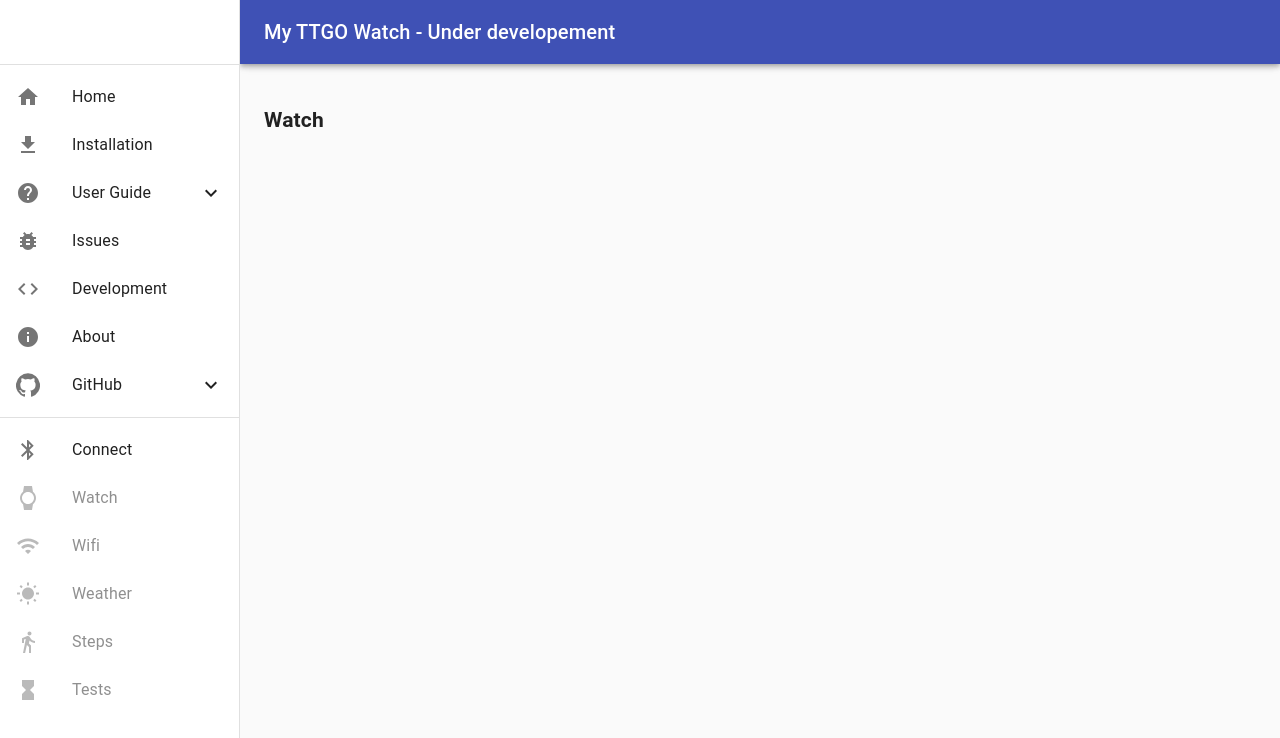
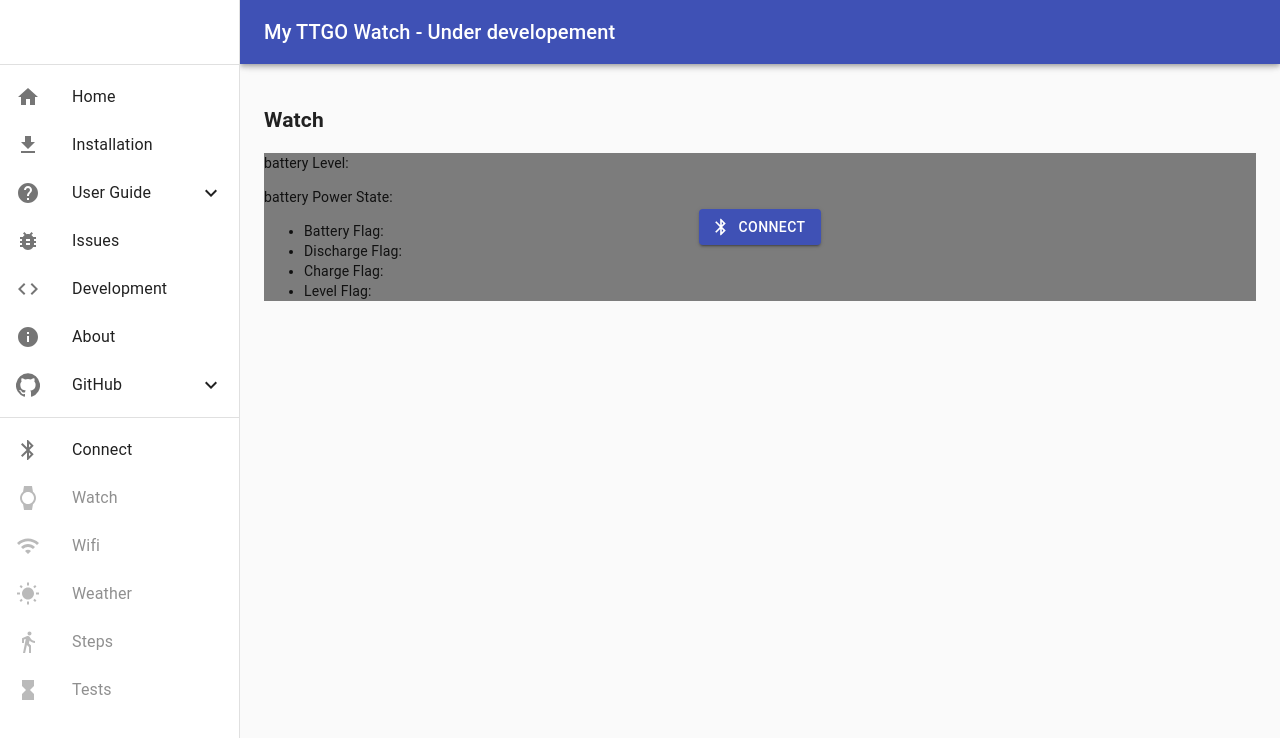
Before and after one commit to chrismcna/My-TTGO-Watch-Site, a React (Create React App) app in the folder ClientApp/: page /device/watch in a window 1280 px wide. Shown: the top 738 px of the page. Built offline with nearby package versions, Linux system fonts and the light colour scheme.

Commit message:
improvements

```diff
--- a/ClientApp/src/components/connect-device.js
+++ b/ClientApp/src/components/connect-device.js
@@ -4,7 +4,7 @@
 
 import BluetoothIcon from '@material-ui/icons/Bluetooth';
 
-import { Context } from "../contexts/device-context";
+import { DeviceContext } from "../contexts/device-context";
 
 
 const useStyles = makeStyles((theme) => ({
@@ -20,7 +20,7 @@
 
 export default  props => {
     const classes = useStyles();
-    const deviceContext = React.useContext(Context);
+    const deviceContext = React.useContext(DeviceContext);
     const { bluetoothDevice, connect } = deviceContext;
 
     return (
--- a/ClientApp/src/components/nav-menu.js
+++ b/ClientApp/src/components/nav-menu.js
@@ -38,7 +38,7 @@
 
 import { Link } from "react-router-dom";
 
-import { Context } from "../contexts/device-context";
+import { DeviceContext } from "../contexts/device-context";
 
 
 const useStyles = makeStyles((theme) => ({
@@ -50,7 +50,7 @@
 export default props => {
 	const classes = useStyles();
 
-	const deviceContext = React.useContext(Context);
+	const deviceContext = React.useContext(DeviceContext);
 	const { bluetoothDevice, connect, disconnect } = deviceContext;
 
 
--- a/ClientApp/src/contexts/device-context.js
+++ b/ClientApp/src/contexts/device-context.js
@@ -3,7 +3,8 @@
 
 import { withRouter } from 'react-router-dom'
 
-export const Context = React.createContext({});
+export const DeviceContext = React.createContext({});
+export const BatteryContext = React.createContext({});
 
 export const Provider = withRouter(props => {
   // Initial values are obtained from the props
@@ -14,14 +15,20 @@
 
 
   const [bluetoothDevice, setBluetoothDevice] = React.useState(initialBluetoothDevice);
-
+  const [gatt, setGatt] = React.useState(null);
+  const [batteryLevel, setBatteryLevel] = React.useState(null);
+  const [batteryPowerState, setBatteryPowerState] = React.useState(null);
 
   const connect = React.useCallback(() => {
-
     navigator.bluetooth.requestDevice({ filters: [{ services: ['device_information', 'battery_service', '6e400001-b5a3-f393-e0a9-e50e24dcca9e'] }] })
       .then(device => {
         device.addEventListener('gattserverdisconnected', () => setBluetoothDevice(null));
         setBluetoothDevice(device);
+
+        return device.gatt.connect();
+      })
+      .then(gatt => {
+        setGatt(gatt);
       })
       .catch(error => {
         if (window.confirm("Do you need some help?")) {
@@ -29,25 +36,114 @@
         }
       });
 
-  }, [setBluetoothDevice]);
+  }, [setBluetoothDevice, setGatt]);
+
+
+
+  React.useEffect(() => {
+    if (gatt != null) {
+      gatt.getPrimaryService('battery_service').then(service => {
+        return service.getCharacteristics();
+      })
+      .then(characteristics => {
+        let queue = Promise.resolve();
+        let promises = characteristics.map(characteristic => {
+          switch (characteristic.uuid) {
+
+            case window.BluetoothUUID.getCharacteristic('battery_level'):
+              characteristic.startNotifications().then(value => {
+
+                queue = queue.then(() =>characteristic.readValue().then(value => {
+                  const batteryLevel = value.getUint8(0);
+                  setBatteryLevel(batteryLevel);
+                }));
+                characteristic.addEventListener('characteristicvaluechanged',event =>{
+                  if (event.target.uuid != window.BluetoothUUID.getCharacteristic('battery_level')) return;
+                  const batteryLevel = event.target.value.getUint8(0);
+                  setBatteryLevel(batteryLevel);
+                });
+
+              });
+
+            case window.BluetoothUUID.getCharacteristic('battery_power_state'):
+              characteristic.startNotifications().then(value => {
+
+                queue = queue.then(() =>characteristic.readValue().then(value => {
+                  const batteryLevel = value.getUint8(0);
+                  setBatteryPowerState(batteryLevel);
+                }));
+                characteristic.addEventListener('characteristicvaluechanged',event =>{
+                  if (event.target.uuid != window.BluetoothUUID.getCharacteristic('battery_power_state')) return;
+                  const batteryPowerState = event.target.value.getUint8(0);
+                  setBatteryPowerState(batteryPowerState);
+                  debugger;
+                });
+
+              });
+              return queue;
+            default:
+              return Promise.resolve("Unhandled characteristic - " + characteristic.uuid);
+          }
+        })
+
+        return Promise.all(promises);
+      })
+    }
+
+
+    return () => {
+    };
+  }, [gatt]);
+
+
 
   const disconnect = React.useCallback(() => {
     setBluetoothDevice(null);
-  }, [setBluetoothDevice]);
+    setGatt(null);
+  }, [setBluetoothDevice, setGatt]);
 
 
-  // Make the context object:
-  const context = {
-    bluetoothDevice,
-    connect,
-    disconnect
-  };
+
+
+
+  const deviceContext = React.useMemo(
+    () => ({
+      bluetoothDevice,
+      connected: gatt != null ? true : false,
+      connect,
+      disconnect,
+    }),
+    [bluetoothDevice, gatt, connect, disconnect]
+  );
+
+
+  const batteryContext = React.useMemo(
+    () => ({
+      batteryLevel,
+      batteryPowerState
+    }),
+    [batteryLevel, batteryPowerState]
+  );
 
   // pass the value in provider and return
-  return <Context.Provider value={context}>{children}</Context.Provider>;
+  return (
+    <>
+      <DeviceContext.Provider value={deviceContext}>
+        <BatteryContext.Provider value={batteryContext}>
+        {children}
+        </BatteryContext.Provider>
+      </DeviceContext.Provider>
+
+
+    </>
+
+  );
 });
 
-export const { Consumer } = Context;
+export const DeviceConsumer = DeviceContext.Consumer;
+export const BatteryConsumer = BatteryContext.Consumer;
+
+
 
 Provider.propTypes = {
   bluetoothDevice: PropTypes.object
--- a/ClientApp/src/pages/device/apps/weather.js
+++ b/ClientApp/src/pages/device/apps/weather.js
@@ -2,13 +2,13 @@
 import Button from '@material-ui/core/Button';
 import { ValidatorForm, TextValidator } from 'react-material-ui-form-validator';
 
-import ConenctDevice from "../../../components/connect-device";
+import ConnctDevice from "../../../components/connect-device";
 
-import { Context } from "../../../contexts/device-context";
+import { DeviceContext } from "../../../contexts/device-context";
 
 export default props => {
 
-    const deviceContext = React.useContext(Context);
+    const deviceContext = React.useContext(DeviceContext);
     const { bluetoothDevice } = deviceContext;
 
 
@@ -68,7 +68,7 @@
 
             <h2>Device Configuration</h2>
 
-            <ConenctDevice>
+            <ConnctDevice>
                 <ValidatorForm
                     ref={form}
                     onSubmit={onSubmit}
@@ -103,7 +103,7 @@
                     />
                     <Button type="submit" variant="contained" color="primary">Submit</Button>
                 </ValidatorForm>
-            </ConenctDevice>
+            </ConnctDevice>
 
 
         </>
--- a/ClientApp/src/pages/device/connect.js
+++ b/ClientApp/src/pages/device/connect.js
@@ -1,13 +1,13 @@
 import React from 'react';
 import Button from '@material-ui/core/Button';
 
-import ConenctDevice from "../../components/connect-device";
+import ConnctDevice from "../../components/connect-device";
 
-import { Context } from "../../contexts/device-context";
+import { DeviceContext } from "../../contexts/device-context";
 
 export default props => {
 
-    const deviceContext = React.useContext(Context);
+    const deviceContext = React.useContext(DeviceContext);
     const { bluetoothDevice } = deviceContext;
 
 
--- a/ClientApp/src/pages/device/tests.js
+++ b/ClientApp/src/pages/device/tests.js
@@ -1,13 +1,13 @@
 import React from 'react';
 import Button from '@material-ui/core/Button';
 
-import ConenctDevice from "../../components/connect-device";
+import ConnctDevice from "../../components/connect-device";
 
-import { Context } from "../../contexts/device-context";
+import { DeviceContext } from "../../contexts/device-context";
 
 export default props => {
 
-    const deviceContext = React.useContext(Context);
+    const deviceContext = React.useContext(DeviceContext);
     const { bluetoothDevice } = deviceContext;
 
 
@@ -118,7 +118,7 @@
         <>
             <h2>Tests</h2>
 
-            <ConenctDevice>
+            <ConnctDevice>
                 <Button type="submit" variant="contained" color="primary" onClick={handleWhatsAppTest}>Whatsapp</Button>
                 <br />
 
@@ -127,7 +127,7 @@
 
                 <Button type="submit" variant="contained" color="primary" onClick={handleBleBatteryService}>BLE Battery Service</Button>
                 <br />
-            </ConenctDevice>
+            </ConnctDevice>
         </>
     );
 }
--- a/ClientApp/src/pages/device/watch.js
+++ b/ClientApp/src/pages/device/watch.js
@@ -1,12 +1,104 @@
 import React from 'react';
+
+import ConnctDevice from "../../components/connect-device";
+
+import { BatteryContext } from "../../contexts/device-context";
+
+
+
+
+const BATTERY_POWER_STATE_BATTERY_UNKNOWN = 0x0;
+const BATTERY_POWER_STATE_BATTERY_NOT_SUPPORTED = 0x1;
+const BATTERY_POWER_STATE_BATTERY_NOT_PRESENT = 0x2;
+const BATTERY_POWER_STATE_BATTERY_PRESENT = 0x3;
+
+const BATTERY_POWER_STATE_DISCHARGE_UNKNOWN = 0x0;
+const BATTERY_POWER_STATE_DISCHARGE_NOT_SUPPORTED = 0x4;
+const BATTERY_POWER_STATE_DISCHARGE_NOT_DISCHARING = 0x8;
+const BATTERY_POWER_STATE_DISCHARGE_DISCHARING = 0xc;
+
+const BATTERY_POWER_STATE_CHARGE_UNKNOWN = 0x0;
+const BATTERY_POWER_STATE_CHARGE_NOT_CHARGEABLE = 0x10;
+const BATTERY_POWER_STATE_CHARGE_NOT_CHARING = 0x20;
+const BATTERY_POWER_STATE_CHARGE_CHARING = 0x30;
+
+const BATTERY_POWER_STATE_LEVEL_UNKNOWN = 0x0;
+const BATTERY_POWER_STATE_LEVEL_NOT_SUPPORTED = 0x40;
+const BATTERY_POWER_STATE_LEVEL_GOOD = 0x80;
+const BATTERY_POWER_STATE_LEVEL_CRITICALLY_LOW = 0xC0;
+
+
+
 
 
 export default  props => {
+    const { batteryLevel, batteryPowerState} = React.useContext(BatteryContext);
+
+
+
+
+
     return (
         <>
             <h2>Watch</h2>
 
 
+            <ConnctDevice>
+                <p>
+                    battery Level: {batteryLevel}
+                </p>
+                <p>
+                    battery Power State: {batteryPowerState}
+                    <ul>
+                        <li>
+                            Battery Flag: {batteryPowerStateToBattery(batteryPowerState)}
+                        </li>
+
+                        <li>
+                            Discharge Flag: {batteryPowerStateToDischarge(batteryPowerState)}
+                        </li>
+
+                        <li>
+                            Charge Flag: {batteryPowerStateToCharge(batteryPowerState)}
+                        </li>
+
+                        <li>
+                            Level Flag: {batteryPowerStateToLevel(batteryPowerState)}
+                        </li>
+                    </ul>
+                </p>
+
+            </ConnctDevice>
         </>
     );
-}
+};
+
+
+
+const batteryPowerStateToBattery = batteryPowerState =>{
+    if (batteryPowerState & BATTERY_POWER_STATE_BATTERY_UNKNOWN) return "Unknown";
+    else if (batteryPowerState & BATTERY_POWER_STATE_BATTERY_NOT_SUPPORTED) return "Not Suported";
+    else if (batteryPowerState & BATTERY_POWER_STATE_BATTERY_NOT_PRESENT) return "Not Present";
+    else if (batteryPowerState & BATTERY_POWER_STATE_BATTERY_PRESENT) return "Present";
+};
+
+const batteryPowerStateToDischarge = batteryPowerState =>{
+    if (batteryPowerState & BATTERY_POWER_STATE_DISCHARGE_UNKNOWN) return "Unknown";
+    else if (batteryPowerState & BATTERY_POWER_STATE_DISCHARGE_NOT_SUPPORTED) return "Not Suported";
+    else if (batteryPowerState & BATTERY_POWER_STATE_DISCHARGE_NOT_DISCHARING) return "Not Discharging";
+    else if (batteryPowerState & BATTERY_POWER_STATE_DISCHARGE_DISCHARING) return "Discharging";
+};
+
+const batteryPowerStateToCharge = batteryPowerState =>{
+    if (batteryPowerState & BATTERY_POWER_STATE_CHARGE_UNKNOWN) return "Unknown";
+    else if (batteryPowerState & BATTERY_POWER_STATE_CHARGE_NOT_CHARGEABLE) return "Not Chargeable";
+    else if (batteryPowerState & BATTERY_POWER_STATE_CHARGE_NOT_CHARING) return "Not Charging";
+    else if (batteryPowerState & BATTERY_POWER_STATE_CHARGE_CHARING) return "Charging";
+};
+
+const batteryPowerStateToLevel = batteryPowerState =>{
+    if (batteryPowerState & BATTERY_POWER_STATE_LEVEL_UNKNOWN) return "Unknown";
+    else if (batteryPowerState & BATTERY_POWER_STATE_LEVEL_NOT_SUPPORTED) return "Not Suported";
+    else if (batteryPowerState & BATTERY_POWER_STATE_LEVEL_GOOD) return "Good";
+    else if (batteryPowerState & BATTERY_POWER_STATE_LEVEL_CRITICALLY_LOW) return "Critically Low";
+};
--- a/ClientApp/src/pages/device/wifi.js
+++ b/ClientApp/src/pages/device/wifi.js
@@ -2,13 +2,13 @@
 import Button from '@material-ui/core/Button';
 import { ValidatorForm, TextValidator } from 'react-material-ui-form-validator';
 
-import ConenctDevice from "../../components/connect-device";
+import ConnctDevice from "../../components/connect-device";
 
-import { Context } from "../../contexts/device-context";
+import { DeviceContext } from "../../contexts/device-context";
 
 export default props => {
 
-    const deviceContext = React.useContext(Context);
+    const deviceContext = React.useContext(DeviceContext);
     const { bluetoothDevice } = deviceContext;
 
     const [ssid, setSsid] = React.useState("");
@@ -56,7 +56,7 @@
 
             <h2>Device Configuration</h2>
 
-            <ConenctDevice>
+            <ConnctDevice>
                 <ValidatorForm
                     ref={form}
                     onSubmit={onSubmit}
@@ -81,7 +81,7 @@
 
                     <Button type="submit" variant="contained" color="primary">Submit</Button>
                 </ValidatorForm>
-            </ConenctDevice>
+            </ConnctDevice>
 
 
         </>
```
